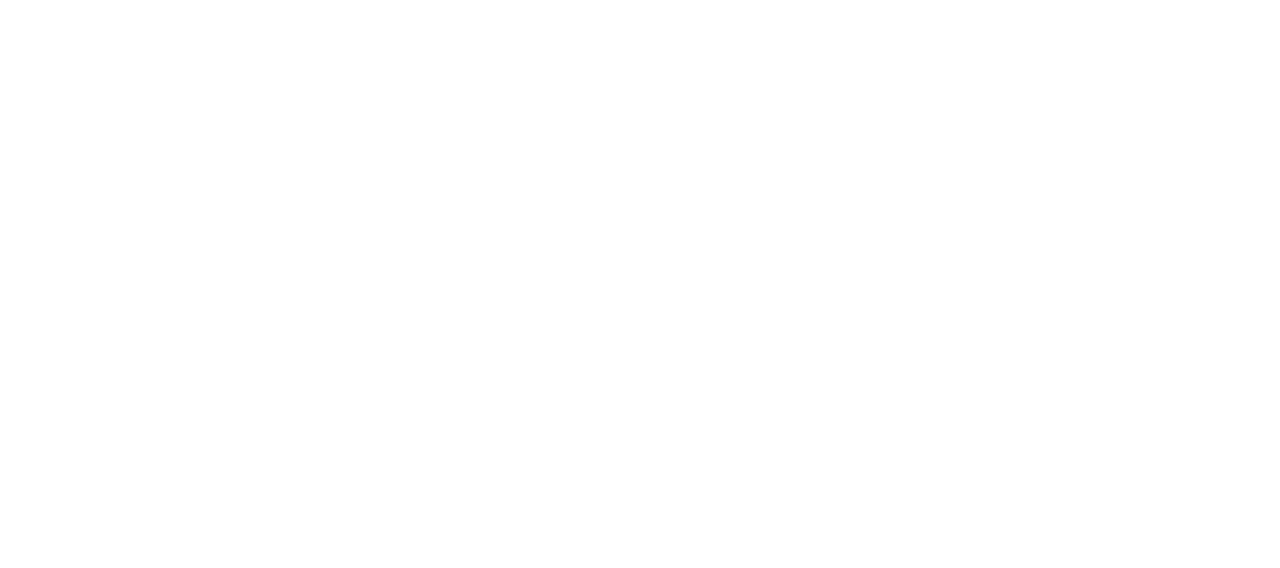
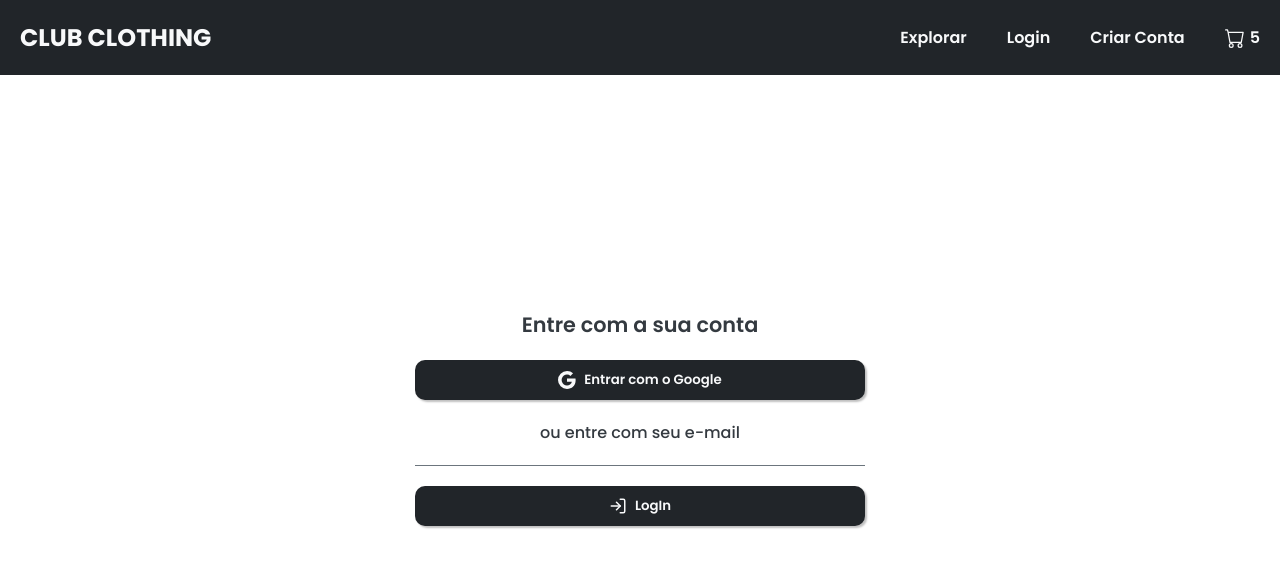
Before and after one commit to Valverd/e-commerce-ts, a React (Create React App) app: page /login in a window 1280 px wide. Before the commit this address had no page. Shown: the top 568 px of the page. Built offline with nearby package versions, Linux system fonts and the light colour scheme.

Commit message:
Criando tela de login e buttons dela

```diff
--- a/src/App.tsx
+++ b/src/App.tsx
@@ -3,12 +3,14 @@
 
 // Pages
 import Home from './pages/Home/home.page'
+import Login from './pages/Login/login.page'
 
 const App: FunctionComponent = () => {
   return (
     <BrowserRouter>
       <Routes>
         <Route path='/' element={<Home />} />
+        <Route path='/login' element={<Login />} />
       </Routes>
     </BrowserRouter>
   )
--- /dev/null
+++ b/src/components/Custom-Button/custom-button.component.tsx
@@ -0,0 +1,22 @@
+import { ButtonHTMLAttributes, FunctionComponent, ReactNode } from 'react'
+import { CustomButtonContainer, IconContainer } from './custom-button.styles'
+
+interface CustomButtonProps extends ButtonHTMLAttributes<HTMLButtonElement> {
+  children: ReactNode
+  startIcon?: ReactNode
+}
+
+const CustomButton: FunctionComponent<CustomButtonProps> = ({
+  children,
+  startIcon,
+  ...rest
+}) => {
+  return (
+    <CustomButtonContainer {...rest}>
+      {startIcon && <IconContainer>{startIcon}</IconContainer>}
+      {children}
+    </CustomButtonContainer>
+  )
+}
+
+export default CustomButton
--- /dev/null
+++ b/src/components/Custom-Button/custom-button.styles.ts
@@ -0,0 +1,29 @@
+import styled from 'styled-components'
+import Colors from '../../theme/theme.colors'
+
+export const CustomButtonContainer = styled.button`
+  width: 100%;
+  background-color: ${Colors.background.dark};
+  color: ${Colors.text.white};
+  display: flex;
+  align-items: center;
+  justify-content: center;
+  border-radius: 10px;
+  box-shadow: 2px 2px 2px rgba(0, 0, 0, 0.25);
+  border: none;
+  padding: 10px 15px;
+  font-weight: 600;
+  transition: all 0.5s ease;
+  cursor: pointer;
+
+  &:hover {
+    background-color: #000;
+  }
+`
+
+export const IconContainer = styled.div`
+    margin-right: 8px;
+    height: 100%;
+    display: flex;
+    align-items: center;
+`
--- a/src/components/Header/header.component.tsx
+++ b/src/components/Header/header.component.tsx
@@ -1,3 +1,4 @@
+import { useNavigate } from 'react-router-dom'
 import {
   HeaderContainer,
   HeaderTitle,
@@ -7,12 +8,15 @@
 import { BsCart } from 'react-icons/bs'
 
 export const Header = () => {
+
+  const navigate = useNavigate()
+
   return (
     <HeaderContainer>
       <HeaderTitle>CLUB CLOTHING</HeaderTitle>
       <HeaderItems>
         <HeaderItem>Explorar</HeaderItem>
-        <HeaderItem>Login</HeaderItem>
+        <HeaderItem onClick={() => navigate('/login')}>Login</HeaderItem>
         <HeaderItem>Criar Conta</HeaderItem>
         <HeaderItem>
           <BsCart size={20} />
--- a/src/components/Header/header.styles.ts
+++ b/src/components/Header/header.styles.ts
@@ -25,6 +25,7 @@
   font-size: 1rem;
   display: flex;
   align-items: center;
+  cursor: pointer;
 
   &:nth-child(1),
   &:nth-child(2),
--- /dev/null
+++ b/src/pages/Login/login.page.tsx
@@ -0,0 +1,36 @@
+import { BsGoogle } from 'react-icons/bs'
+import { FiLogIn } from 'react-icons/fi'
+import CustomButton from '../../components/Custom-Button/custom-button.component'
+import { Header } from '../../components/Header/header.component'
+import {
+  LoginContainer,
+  LoginContent,
+  LoginHeadLine,
+  LoginInputContainer,
+  LoginSubtitle
+} from './login.styles'
+
+const Login = () => {
+  return (
+    <>
+      <Header />
+
+      <LoginContainer>
+        <LoginContent>
+          <LoginHeadLine>Entre com a sua conta</LoginHeadLine>
+          <CustomButton startIcon={<BsGoogle size={18} />}>
+            Entrar com o Google
+          </CustomButton>
+          <LoginSubtitle>ou entre com seu e-mail</LoginSubtitle>
+
+          <LoginInputContainer>
+            <CustomButton startIcon={<FiLogIn size={18}/>}>LogIn</CustomButton>
+          </LoginInputContainer>
+          <LoginInputContainer>{/* Button */}</LoginInputContainer>
+        </LoginContent>
+      </LoginContainer>
+    </>
+  )
+}
+
+export default Login
--- /dev/null
+++ b/src/pages/Login/login.styles.ts
@@ -0,0 +1,44 @@
+import styled from 'styled-components'
+import Colors from '../../theme/theme.colors'
+
+export const LoginContainer = styled.div`
+  height: 100%;
+  display: flex;
+  align-items: center;
+  justify-content: center;
+`
+
+export const LoginHeadLine = styled.p`
+  font-weight: 600;
+  font-size: 1.3rem;
+  margin-bottom: 20px;
+  color: ${Colors.text.dark};
+`
+
+export const LoginContent = styled.div`
+  display: flex;
+  flex-direction: column;
+  align-items: center;
+  width: 450px;
+`
+
+export const LoginSubtitle = styled.p`
+  color: ${Colors.text.dark};
+  padding-bottom: 20px;
+  border-bottom: 1px solid #6c757d;
+  width: 100%;
+  margin-top: 20px;
+  margin-bottom: 20px;
+  text-align: center;
+  font-weight: 500;
+`
+
+export const LoginInputContainer = styled.div`
+  width: 100%;
+  margin-bottom: 20px;
+
+  & p:nth-child(1) {
+    font-weight: 600;
+    margin-bottom: 5px;
+  }
+`
```
